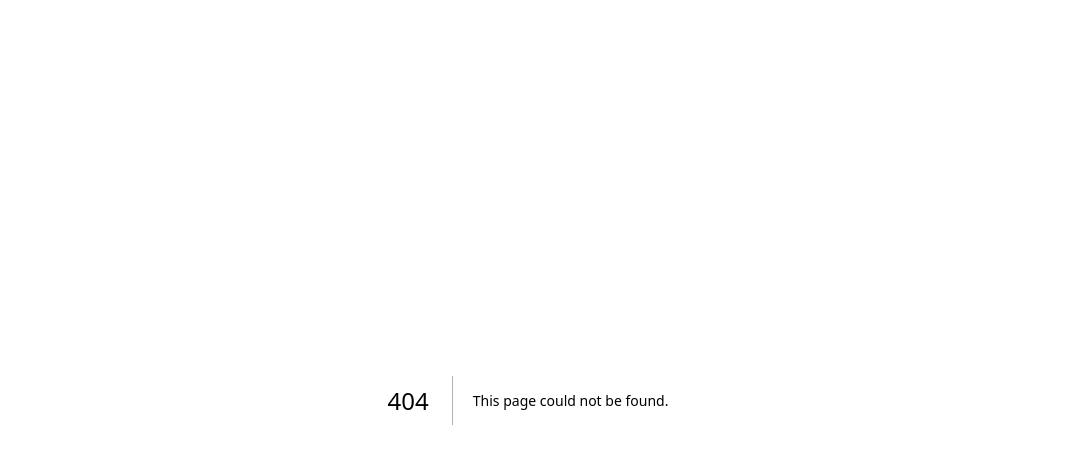
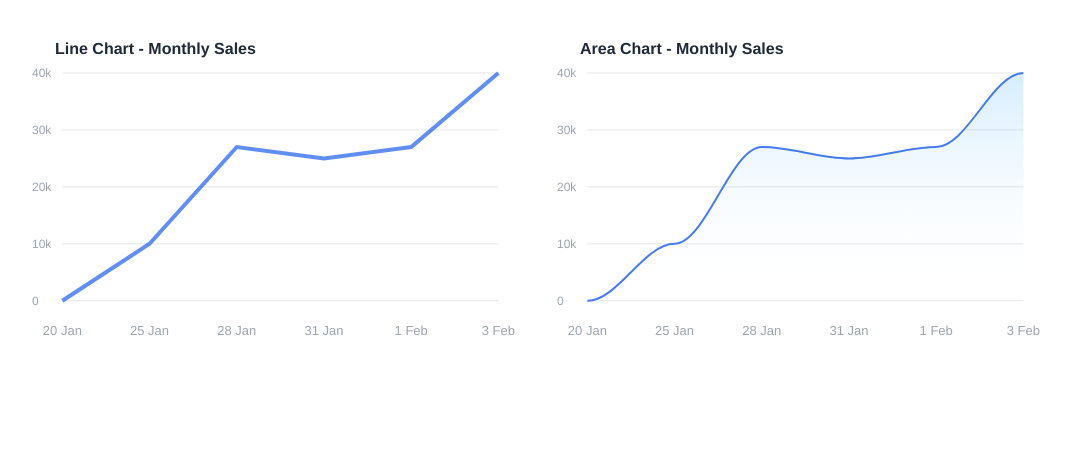
Before and after one commit to Said-Alisic/nextjs-preline-data-dashboards, a Next.js app: page /charts in a window 1280 px wide. Before the commit this address had no page. Shown: the top 464 px of the page, without its empty margins (112-1183 px from the left). Built offline with nearby package versions, Linux system fonts and the light colour scheme.

Commit message:
feat: 🎸 Add charts page with dummy data

```diff
--- /dev/null
+++ b/src/app/charts/page.tsx
@@ -0,0 +1,59 @@
+import AreaChart from "app/libs/components/charts/AreaChart";
+import LineChart from "app/libs/components/charts/LineChart";
+
+export default function ChartsPage() {
+  const lineChart = {
+    title: "Line Chart - Monthly Sales",
+    series: [
+      {
+        name: "Sales",
+        data: [0, 10000, 27000, 25000, 27000, 40000],
+      },
+    ],
+
+    categories: [
+      "20 January 2023",
+      "25 January 2023",
+      "28 January 2023",
+      "31 January 2023",
+      "1 February 2023",
+      "3 February 2023",
+    ],
+  };
+
+  const areaChart = {
+    title: "Area Chart - Monthly Sales",
+    series: [
+      {
+        name: "Sales",
+        data: [0, 10000, 27000, 25000, 27000, 40000],
+      },
+    ],
+
+    categories: [
+      "20 January 2023",
+      "25 January 2023",
+      "28 January 2023",
+      "31 January 2023",
+      "1 February 2023",
+      "3 February 2023",
+    ],
+  };
+
+  return (
+    <div className="w-full p-6 justify-items-center">
+      <section className="w-5/6 mt-4 gap-6 grid grid-cols-1 md:grid-cols-2">
+        <LineChart
+          title={lineChart.title}
+          categories={lineChart.categories}
+          series={lineChart.series}
+        />
+        <AreaChart
+          title={areaChart.title}
+          categories={areaChart.categories}
+          series={areaChart.series}
+        />
+      </section>
+    </div>
+  );
+}
```
